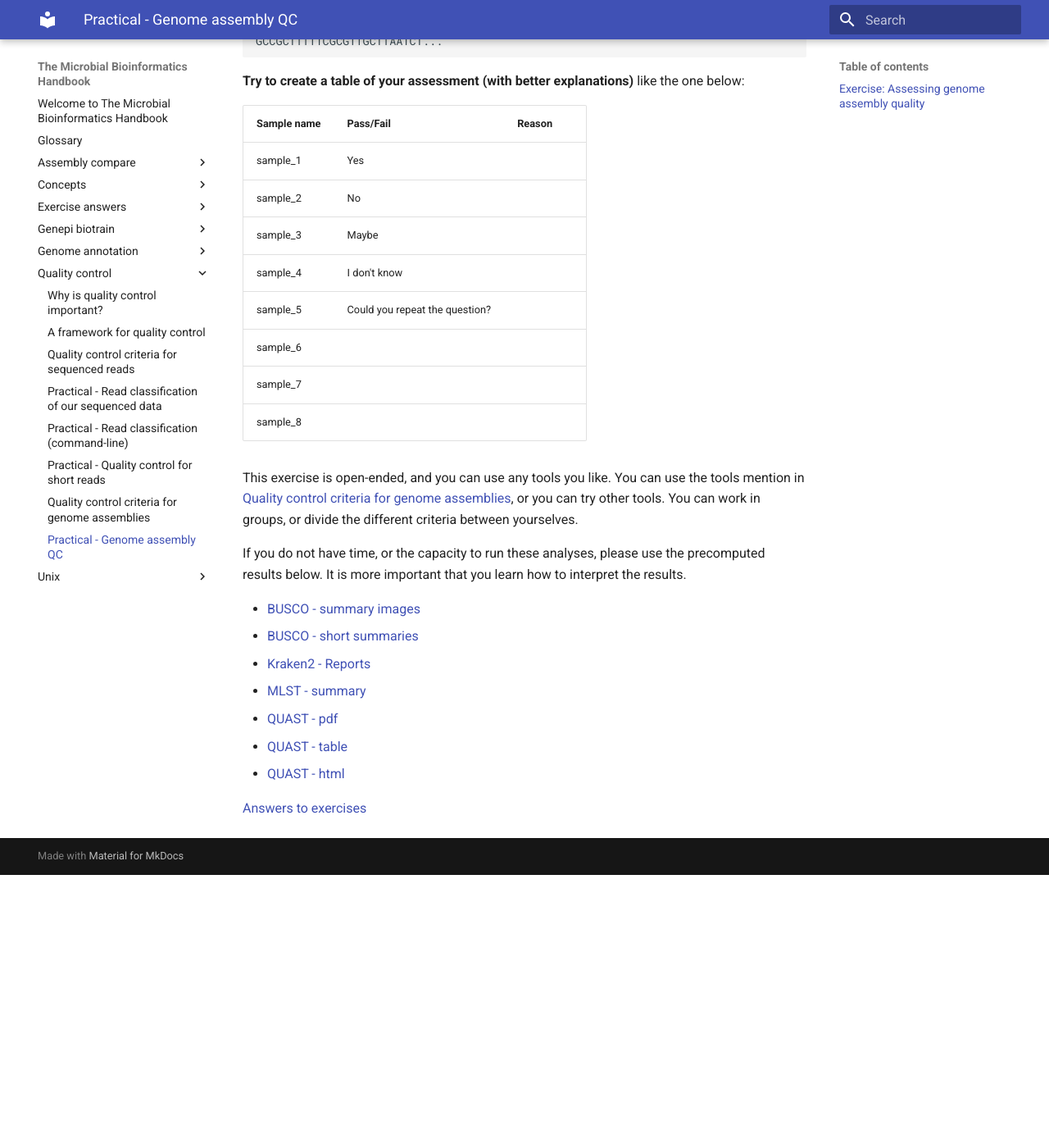
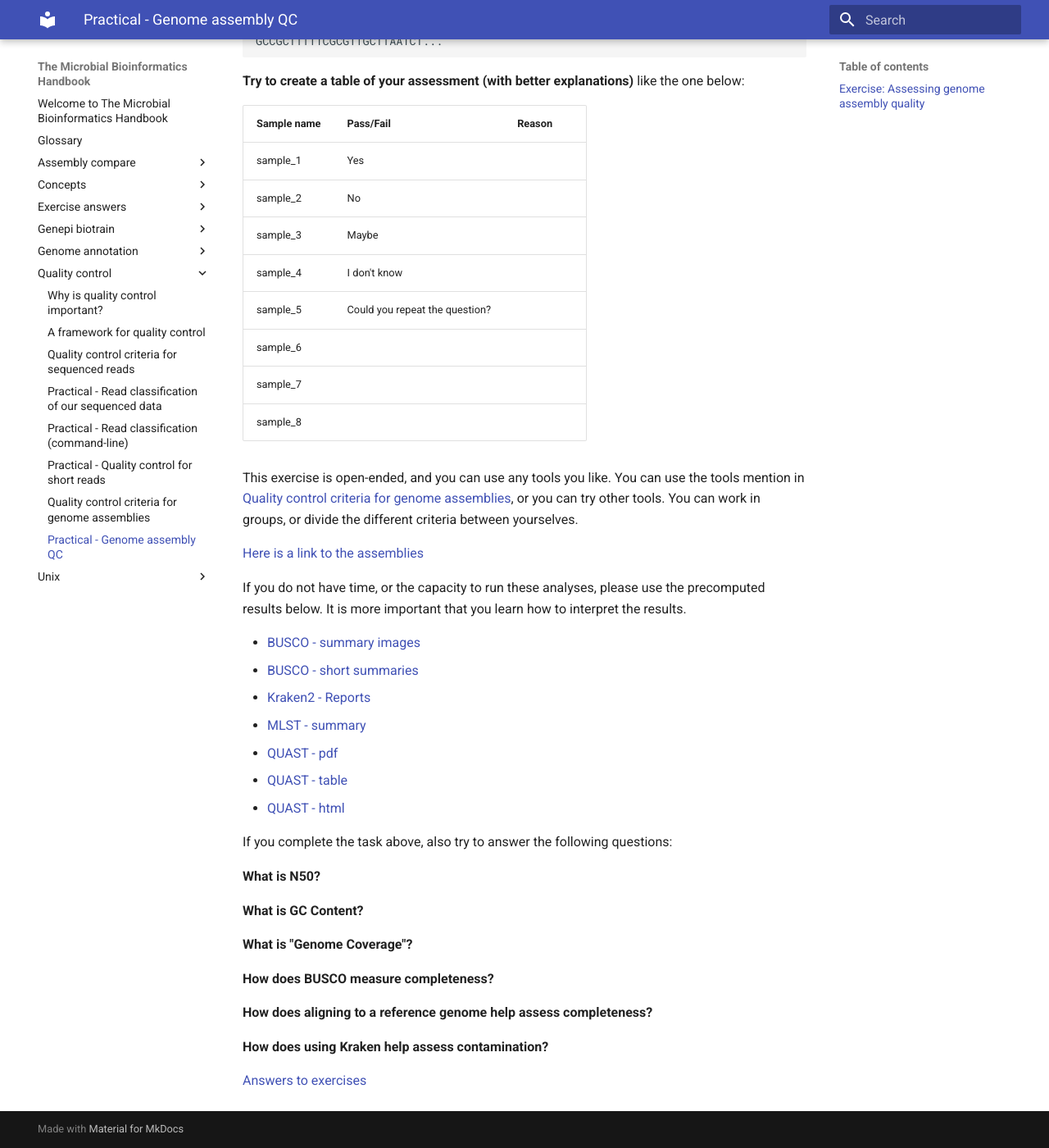
Before and after one commit to happykhan/bioinformatics-handbook, an MkDocs documentation site: the page built from docs/quality-control/50-assembly-qc-exercise.md, in a window 1280 px wide and 1400 px high, scrolled down 876 px. Shown: the whole window at 82% size. Built offline with MkDocs 1.6.1 and Material for MkDocs 9.7.7, drawn with Linux system fonts in a browser that asks for light colours; before the commit the page ends 1943 px from its top, so only the background shows below that.

```diff
--- a/docs/quality-control/50-assembly-qc-exercise.md
+++ b/docs/quality-control/50-assembly-qc-exercise.md
@@ -47,6 +47,8 @@ GCCGCTTTTTCGCGTTGCTTAATCT...
 
 This exercise is open-ended, and you can use any tools you like. You can use the tools mention in [Quality control criteria for genome assemblies](/quality-control/40-assembly-qc), or you can try other tools. You can work in groups, or divide the different criteria between yourselves.
 
+[Here is a link to the assemblies](https://zenodo.org/records/10018484/files/additional_genomes_for_qc.zip?download=1)
+
 If you do not have time, or the capacity to run these analyses, please use the precomputed results below. It is more important that you learn how to interpret the results.
 
 * [BUSCO - summary images](/quality-control/files/busco_summary_image.zip)
@@ -57,5 +59,19 @@ If you do not have time, or the capacity to run these analyses, please use the p
 * [QUAST - table](/quality-control/files/quast-qc.tabular.txt)
 * [QUAST - html](/quality-control/files/Quast-qc-html.zip)
 
+If you complete the task above, also try to answer the following questions:
+
+**What is N50?**
+
+**What is GC Content?**
+
+**What is "Genome Coverage"?**
+
+**How does BUSCO measure completeness?**
+
+**How does aligning to a reference genome help assess completeness?**
+
+**How does using Kraken help assess contamination?**
+
 
 [Answers to exercises](/exercise-answers/check-qc-answers/)
```
Also changed, not shown: docs/exercise-answers/check-qc-answers.md (+62 -0 lines), docs/quality-control/00-poor-qc-issues.md (+1 -1 lines), docs/quality-control/05-read-qc.md (+1 -1 lines), docs/quality-control/10-read-classification.md (+1 -1 lines).
